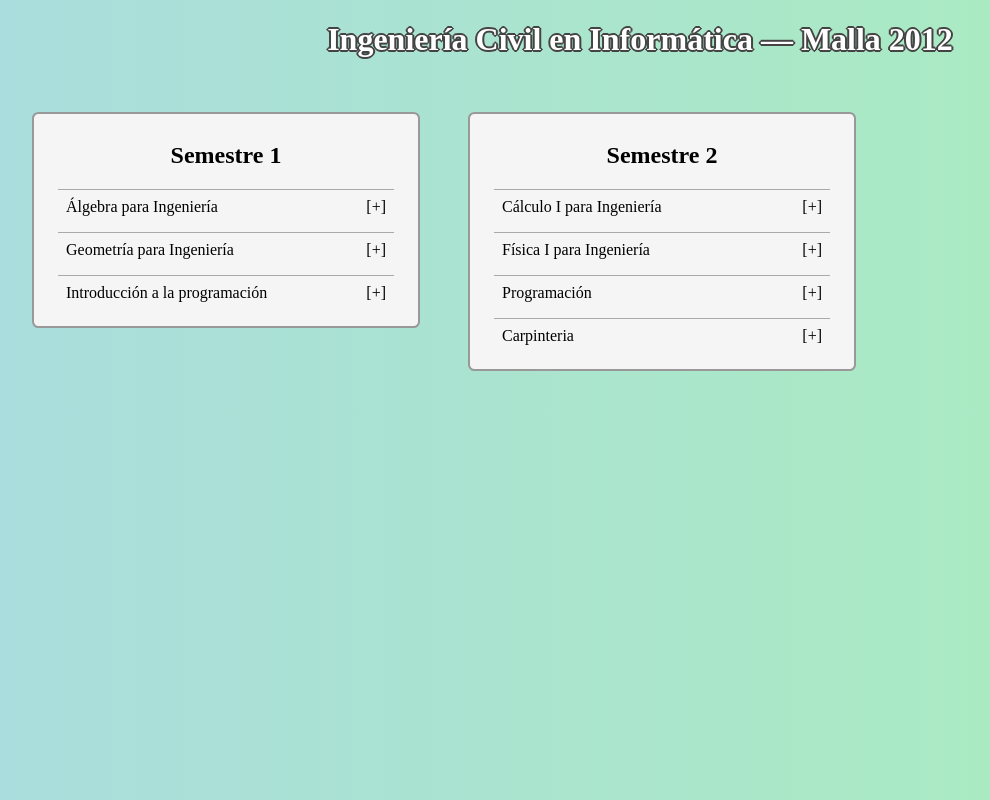
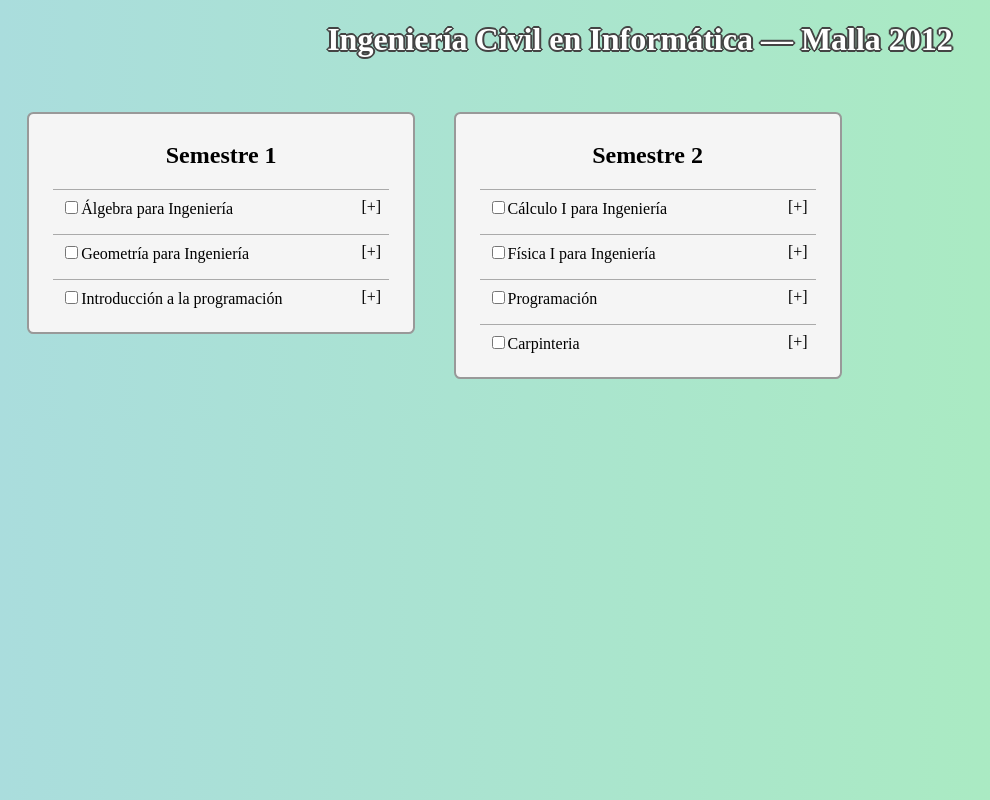
Before and after one commit to sandov/los_borbotones, a React (Create React App) app: page / in a window 1280 px wide. Shown: the whole page, without its empty margins (0-990 px from the left). Built offline with nearby package versions, Linux system fonts and the light colour scheme.

Commit message:
Muestra si el requisito está pasado al clickear [+]
Permite marcar ramos como pasados con un checkbox

```diff
--- a/src/components/App.js
+++ b/src/components/App.js
@@ -6,9 +6,41 @@ import malla from "../res/malla.js";
 
 class App extends React.Component {
 
+    constructor(){
+        super();
+        this.state = {
+            pasados: []
+        }
+        this.switchPasado = this.switchPasado.bind(this);
+    }
+
+    switchPasado(id){
+        if (this.state.pasados.includes(id)){
+            this.setState(
+                prevState => {
+                    return {
+                        pasados: prevState.pasados.filter(elem => elem!==id)
+                    }
+                }
+            );
+            console.log("asd");
+        }
+        else{
+            this.setState(
+                prevState => {
+                    return {
+                        pasados: prevState.pasados.concat([id])
+                    }
+                }
+            );
+        }
+
+        console.log(this.state.pasados);
+    }
+
     render() {
-        const SemestreComponents = malla.map(
-            (semestre) => <Semestre key={semestre.num_sem} data={semestre}/>
+        let SemestreComponents = malla.map(
+            (semestre) => <Semestre key={semestre.num_sem} data={semestre} switch={this.switchPasado} pasados={this.state.pasados}/>
         );
 
         return(
--- a/src/components/Asignatura.js
+++ b/src/components/Asignatura.js
@@ -2,14 +2,36 @@ import React from "react";
 import BotonAsignatura from "./BotonAsignatura.js";
 
 class Asignatura extends React.Component {
+    constructor(){
+        super();
+        this.state = {
+            pasado: false
+        };
+        this.handleClick = this.handleClick.bind(this);
+    }
+
+    handleClick() {
+        console.log(this.state.pasado);
+        this.setState(
+            prevState => {
+                return {
+                    pasado: !prevState.pasado
+                }
+            }
+        );
+        this.props.switch(this.props.data.id);
+    }
+
     render(){
         return (
             <div className="asignatura">
+                <input type="checkbox" onClick={this.handleClick}/>
                 {this.props.data.nombre} &nbsp;
-                <BotonAsignatura data={this.props.data}/>
+                <BotonAsignatura data={this.props.data} pasados={this.props.pasados}/>
             </div>
         );
     }
+
 }
 
 export default Asignatura;
--- a/src/components/BotonAsignatura.js
+++ b/src/components/BotonAsignatura.js
@@ -16,7 +16,7 @@ class BotonAsignatura extends React.Component {
                 <span  onClick={this.click_boton}>
                     [+]
                 </span>
-                <DetallesAsignatura data={this.props.data} show={this.state.activo}/>
+                <DetallesAsignatura data={this.props.data} show={this.state.activo} pasados={this.props.pasados}/>
             </div>
         );
     }
@@ -28,7 +28,7 @@ class BotonAsignatura extends React.Component {
                     activo: !prevState.activo
                 }
             }
-        )
+        );
     }
 }
 
--- a/src/components/DetallesAsignatura.js
+++ b/src/components/DetallesAsignatura.js
@@ -7,11 +7,13 @@ import malla from "./../res/malla.js";
 class DetallesAsignatura extends React.Component {
 
     findPasado(id) {
+        if (this.props.pasados.includes(id)) {
+            return true;
+        }
         return false;
     }
 
     findRamo(id){
-        let ramo = null;
         let semestre = 0;
         let index_ramo_semestre = 0;
 
@@ -26,7 +28,7 @@ class DetallesAsignatura extends React.Component {
     render() {
 
         let listaRequisitos;
-        let espaciador = <span>&nbsp;&nbsp;&nbsp;&nbsp;</span>;
+        let espaciador = <span>&nbsp;</span>;
 
         if (this.props.data.requisitos.length === 0){
             listaRequisitos = <span>{espaciador}Ninguno</span>;
@@ -38,7 +40,9 @@ class DetallesAsignatura extends React.Component {
                     let objeto_ramo = this.findRamo(requisito);
                     let nombre_requisito = objeto_ramo.nombre;
                     let codigo_requisito = objeto_ramo.codigo;
-                    return <li key={requisito}>{espaciador}{nombre_requisito}{" "}<br/>{espaciador}<span className="mono">({codigo_requisito})</span><br/></li>
+                    let pasado = <span className="cross">✘</span>;
+                    if (this.findPasado(requisito)) pasado = <span className="tick">✔</span>;
+                    return <span key={requisito}>{pasado}{nombre_requisito}{" "}<br/><span className="indent"></span><span className="mono">({codigo_requisito})</span><br/></span>
                 }
             )
         }
@@ -52,9 +56,9 @@ class DetallesAsignatura extends React.Component {
                 <span className="mono">{this.props.data.codigo}</span> <br/>
                 Requisitos:
                 <br/>
-                <ul>
+                <div>
                     {listaRequisitos}
-                </ul>
+                </div>
             </div>
         );
     }
--- a/src/components/Semestre.js
+++ b/src/components/Semestre.js
@@ -6,7 +6,7 @@ class Semestre extends React.Component {
     render(){
 
         const AsignaturaComponents = this.props.data.ramos.map(
-            (ramo) => <Asignatura key={ramo.id} data={ramo} />
+            (ramo) => <Asignatura key={ramo.id} data={ramo} switch={this.props.switch} pasados={this.props.pasados} />
         );
 
         return (
--- a/src/index.css
+++ b/src/index.css
@@ -4,7 +4,7 @@ body {
 }
 
 .semestre{
-    margin: 2em 1.5em;
+    margin: 2em 1.2em;
     background-color: #f5f5f5;
     display: inline-block;
     border-radius: .4em;
@@ -41,7 +41,7 @@ h2{
     background-color: #bcd;
     position: absolute;
     top: 0;
-    left: 100%;
+    left: 150%;
     padding: 1em;
     width: 18em;
     border-radius: .4em;
@@ -55,7 +55,27 @@ h2{
     font-size: 1.2em;
 }
 
+ul{
+    list-style: none;
+}
+
 
 ul:last-child{
     margin-bottom: 0;
 }
+.tick{
+    color: green;
+    width:1em;
+    display: inline-block;
+}
+
+.cross{
+    color: red;
+    width:1em;
+    display: inline-block;
+}
+
+.indent{
+    width:1em;
+    display: inline-block;
+}
```
